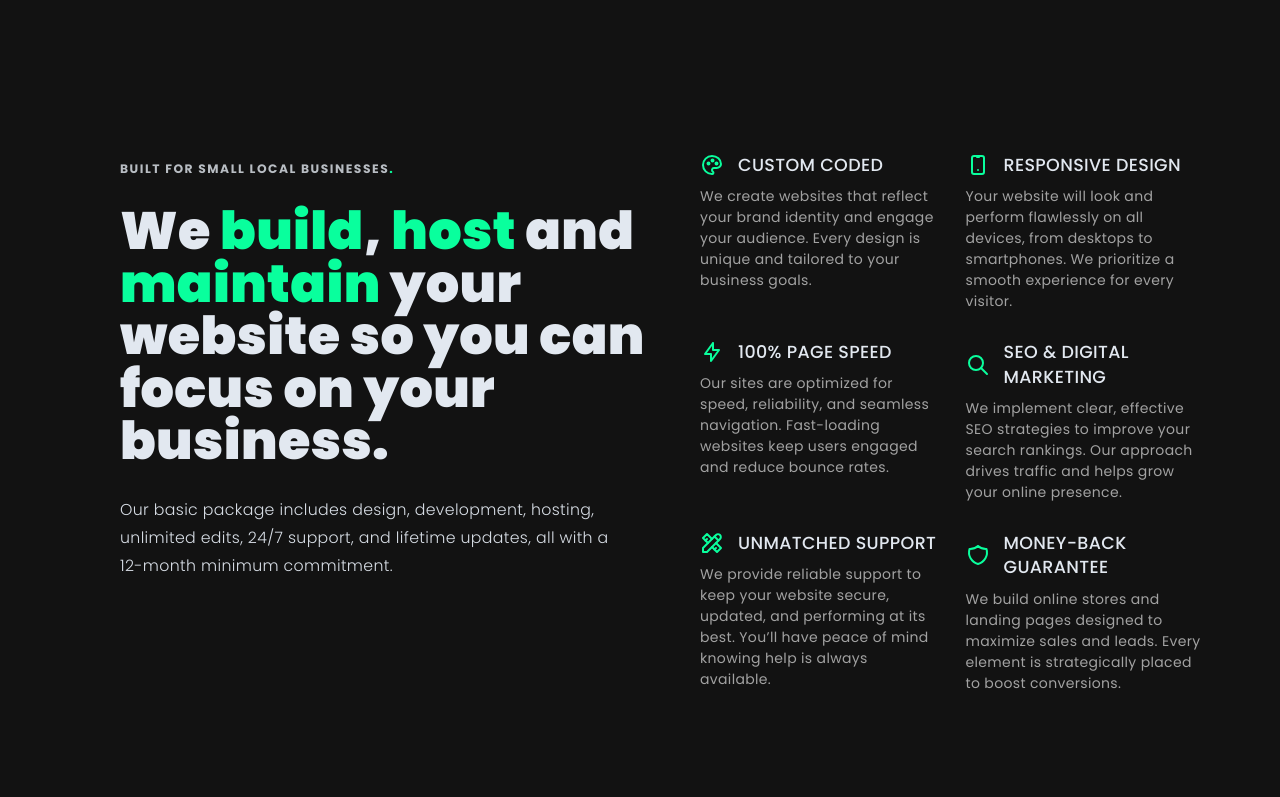
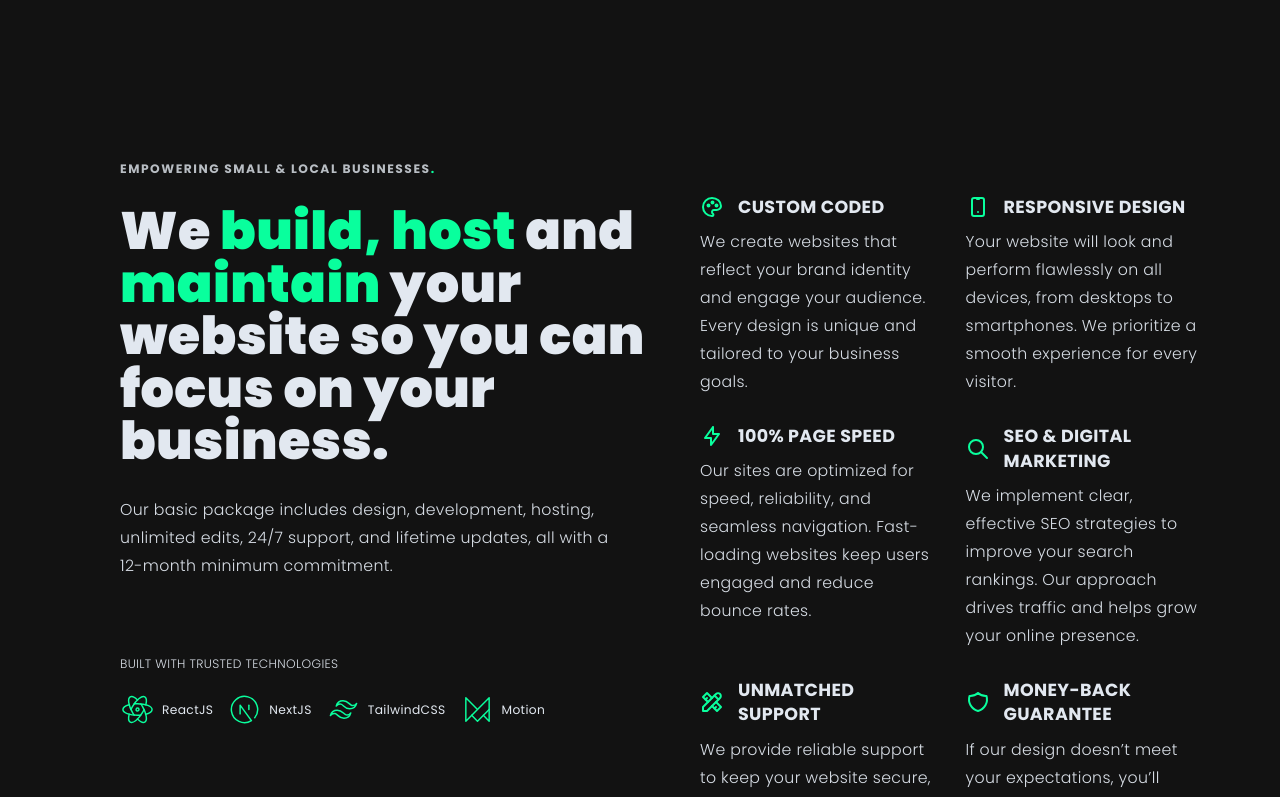
Before and after one commit to zabe-dev/bridgestackstudio, a Next.js app: page / in a window 1280 px wide. Shown: the part 2000-2797 px from the top of the page. Built offline with nearby package versions, Linux system fonts and the light colour scheme.

Commit message:
refactor: update services section

```diff
--- a/src/components/about-section.tsx
+++ b/src/components/about-section.tsx
@@ -8,6 +8,7 @@ import RevealOnScroll from "./reveal-on-scroll";
 
 export default function AboutSection() {
 	return (
+		<RevealOnScroll delay={0.5}>
 			<section
 				id="about"
 				className="mx-auto flex max-w-[1400px] flex-col-reverse px-8 py-12 md:grid md:grid-cols-2 md:py-48"
@@ -31,7 +32,7 @@ export default function AboutSection() {
 						/>
 					</motion.div>
 				</div>
-			<RevealOnScroll delay={0.5}>
+
 				<div className="flex flex-col gap-6 py-2 md:gap-8">
 					<div className="flex flex-wrap gap-2">
 						<p className="text-foreground/80 text-xs font-bold tracking-widest uppercase md:text-sm">
@@ -69,7 +70,7 @@ export default function AboutSection() {
 						</Link>
 					</div>
 				</div>
+			</section>
 		</RevealOnScroll>
-		</section>
 	);
 }
--- a/src/components/hero-section.tsx
+++ b/src/components/hero-section.tsx
@@ -9,11 +9,11 @@ import { Button } from "./ui/button";
 
 export default function HeroSection() {
 	return (
+		<RevealOnScroll delay={0.5}>
 			<section
 				id="hero"
 				className="mx-auto flex max-w-[1440px] flex-col px-8 py-12 md:grid md:grid-cols-2 md:py-48"
 			>
-			<RevealOnScroll delay={0.5}>
 				<div className="flex flex-col gap-6 pt-2 md:gap-8">
 					<div className="flex flex-wrap gap-2">
 						{["CUSTOM CODED", "BLAZING FAST", "ZERO HASSLE"].map(
@@ -62,7 +62,7 @@ export default function HeroSection() {
 						</Button>
 					</div>
 				</div>
-			</RevealOnScroll>
+
 				<div className="relative">
 					<motion.div
 						animate={{ y: [0, -15, 0] }}
@@ -83,5 +83,6 @@ export default function HeroSection() {
 					</motion.div>
 				</div>
 			</section>
+		</RevealOnScroll>
 	);
 }
--- a/src/components/services-section.tsx
+++ b/src/components/services-section.tsx
@@ -2,6 +2,10 @@
 
 import {
 	IconBolt,
+	IconBrandFramerMotion,
+	IconBrandNextjs,
+	IconBrandReact,
+	IconBrandTailwind,
 	IconDeviceMobile,
 	IconPalette,
 	IconSearch,
@@ -11,43 +15,50 @@ import {
 import { motion } from "motion/react";
 import RevealOnScroll from "./reveal-on-scroll";
 
-export const services = [
+const services = [
 	{
 		title: "Custom Coded",
 		description:
 			"We create websites that reflect your brand identity and engage your audience. Every design is unique and tailored to your business goals.",
-		icon: <IconPalette />,
+		icon: IconPalette,
 	},
 	{
 		title: "Responsive Design",
 		description:
 			"Your website will look and perform flawlessly on all devices, from desktops to smartphones. We prioritize a smooth experience for every visitor.",
-		icon: <IconDeviceMobile />,
+		icon: IconDeviceMobile,
 	},
 	{
 		title: "100% Page Speed",
 		description:
 			"Our sites are optimized for speed, reliability, and seamless navigation. Fast-loading websites keep users engaged and reduce bounce rates.",
-		icon: <IconBolt />,
+		icon: IconBolt,
 	},
 	{
 		title: "SEO & Digital Marketing",
 		description:
 			"We implement clear, effective SEO strategies to improve your search rankings. Our approach drives traffic and helps grow your online presence.",
-		icon: <IconSearch />,
+		icon: IconSearch,
 	},
 	{
 		title: "Unmatched Support",
 		description:
 			"We provide reliable support to keep your website secure, updated, and performing at its best. You’ll have peace of mind knowing help is always available.",
-		icon: <IconTools />,
+		icon: IconTools,
 	},
 	{
 		title: "Money-back Guarantee",
 		description:
-			"We build online stores and landing pages designed to maximize sales and leads. Every element is strategically placed to boost conversions.",
-		icon: <IconShield />,
+			"If our design doesn’t meet your expectations, you’ll receive a full refund and the contract will be canceled. We proudly stand behind the quality of our work.",
+		icon: IconShield,
 	},
+];
+
+const techIcons = [
+	{ icon: IconBrandReact, label: "ReactJS" },
+	{ icon: IconBrandNextjs, label: "NextJS" },
+	{ icon: IconBrandTailwind, label: "TailwindCSS" },
+	{ icon: IconBrandFramerMotion, label: "Motion" },
 ];
 
 export default function ServicesSection() {
@@ -59,12 +70,11 @@ export default function ServicesSection() {
 			<RevealOnScroll delay={0.2}>
 				<div className="mx-auto flex max-w-5xl flex-col gap-8 py-2">
 					<p className="text-foreground/80 text-xs font-bold tracking-widest uppercase md:text-sm">
-						BUILT FOR SMALL LOCAL BUSINESSES
+						EMPOWERING SMALL & LOCAL BUSINESSES
 						<span className="text-primary">.</span>
 					</p>
 					<p className="leading-tightest text-4xl font-black md:text-6xl">
-						We <span className="text-primary">build</span>,{" "}
-						<span className="text-primary">host</span> and{" "}
+						We <span className="text-primary">build, host</span> and{" "}
 						<span className="text-primary">maintain</span> your website so you
 						can focus on your business.
 					</p>
@@ -73,11 +83,41 @@ export default function ServicesSection() {
 						edits, 24/7 support, and lifetime updates, all with a 12-month
 						minimum commitment.
 					</p>
+
+					<div className="flex flex-col gap-4 py-12">
+						<p className="text-foreground/95 leading-7 font-light md:text-sm md:leading-8">
+							BUILT WITH TRUSTED TECHNOLOGIES
+						</p>
+						<div className="flex items-center gap-4">
+							{techIcons.map(({ icon: Icon, label }, index) => (
+								<motion.div
+									key={label}
+									initial={{ opacity: 0, y: -20 }}
+									whileInView={{ opacity: 1, y: 0 }}
+									viewport={{ once: true }}
+									transition={{
+										delay: index * 0.2,
+										duration: 0.5,
+										ease: "easeOut",
+									}}
+									className="flex items-center gap-2"
+								>
+									<Icon
+										stroke={1}
+										className="text-primary h-10 w-10 transition-colors duration-500"
+									/>
+									<span className="hidden text-sm md:inline-block">
+										{label}
+									</span>
+								</motion.div>
+							))}
+						</div>
+					</div>
 				</div>
 			</RevealOnScroll>
 
-			<div className="grid gap-8 md:px-6 lg:grid-cols-2">
-				{services.map(({ title, description, icon }, index) => (
+			<div className="grid gap-8 py-12 md:px-6 lg:grid-cols-2">
+				{services.map(({ title, description, icon: Icon }, index) => (
 					<RevealOnScroll key={title} delay={index * 0.1}>
 						<motion.div
 							className="flex flex-col gap-0.5"
@@ -86,10 +126,15 @@ export default function ServicesSection() {
 							viewport={{ once: true }}
 							transition={{ duration: 0.5, ease: "easeOut" }}
 						>
-							<h3 className="mb-2 flex items-center gap-4 text-xl font-medium uppercase">
-								<span className="text-primary">{icon}</span> {title}
+							<h3 className="mb-2 flex items-center gap-4 text-xl font-bold uppercase">
+								<span className="text-primary">
+									<Icon />
+								</span>
+								{title}
 							</h3>
-							<p className="text-muted-foreground">{description}</p>
+							<p className="text-foreground/95 leading-7 font-light md:text-lg md:leading-8">
+								{description}
+							</p>
 						</motion.div>
 					</RevealOnScroll>
 				))}
```
Lines whose indentation alone changed are shown as unchanged.
